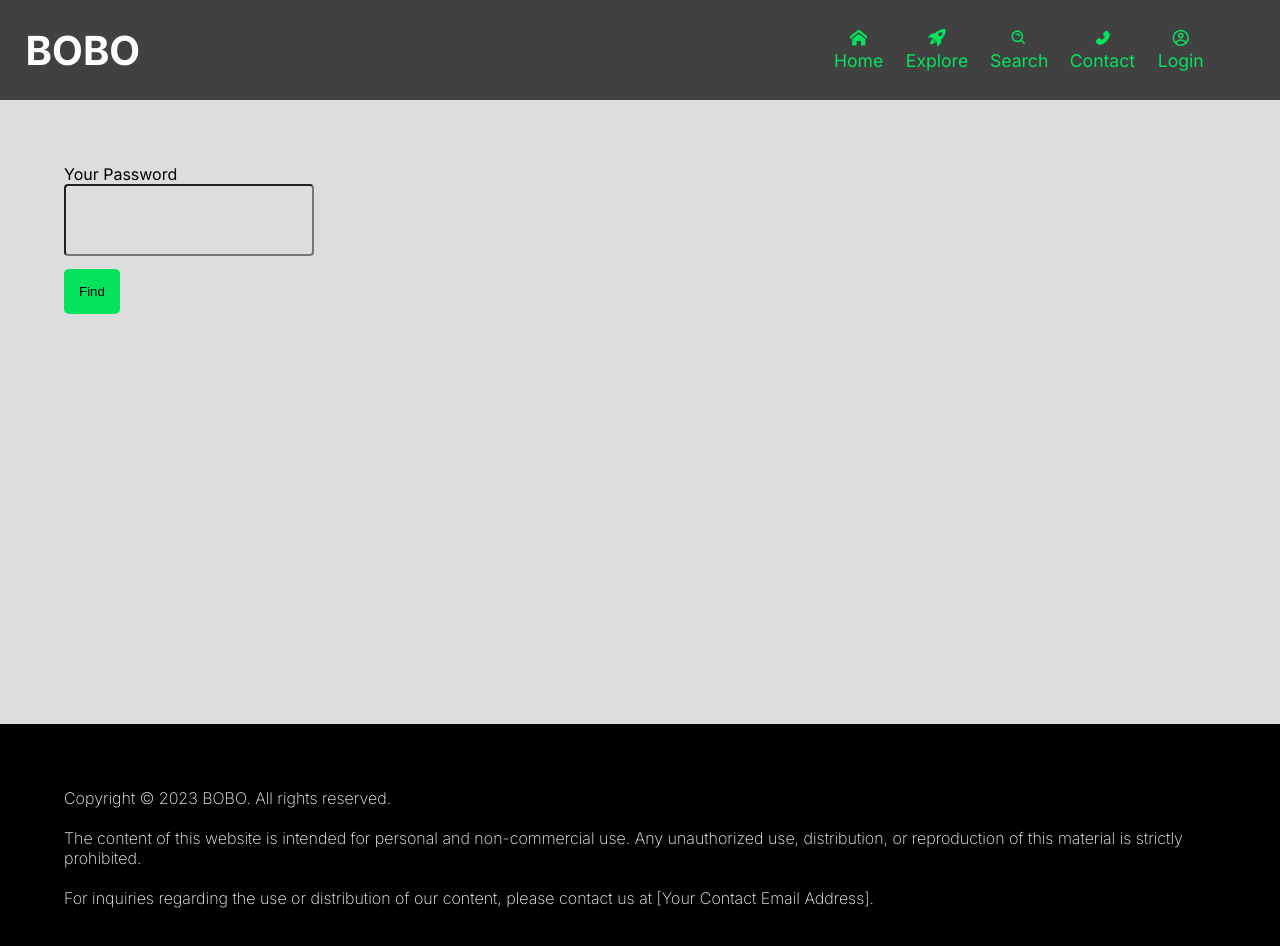
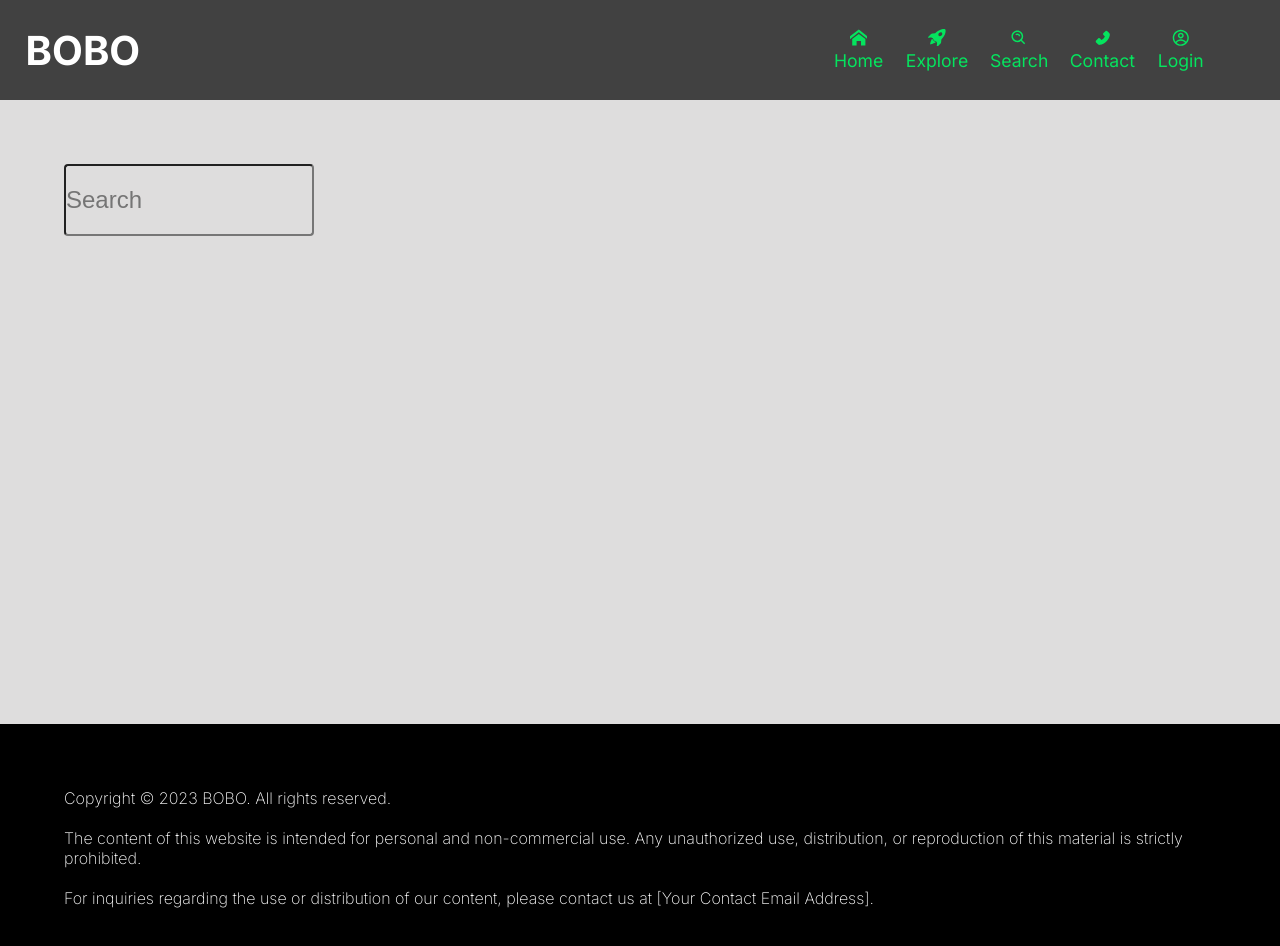
Before and after one commit to NeoDitjoe/Food-shop, a Next.js app: page /search in a window 1280 px wide. Shown: the top 946 px of the page. Built offline with nearby package versions, Linux system fonts and the light colour scheme; no server answers.

Commit message:
installed debounce

```diff
--- a/components/searchbar/search.js
+++ b/components/searchbar/search.js
@@ -1,21 +1,30 @@
 import style from 'styles/search.module.css'
-import { Button } from '../button/button'
+import { useRef } from 'react'
+import { debounce } from 'lodash'
 
 export default function Search(){
+
+    const inputRef = useRef()
+
+    function searchHandler(){
+        console.log(inputRef.current.value)
+    }
+
+    const debounceSearchHandler = debounce(searchHandler, 1500)
+
     return (
         <div>
             <form className={style.form}>
                 <div className={style.formDiv}>
-                    <label htmlFor='search'>Your Password</label>
+                    <label htmlFor='search'></label>
                     <input
                         type='text'
                         id='search'
                         required
+                        placeholder='Search'
+                        ref={inputRef}
+                        onChange={debounceSearchHandler}
                     />
-                </div>
-
-                <div className={style.actions}>
-                    <Button name='Find' />
                 </div>
             </form>
         </div>
--- a/package.json
+++ b/package.json
@@ -18,6 +18,7 @@
     "cookie": "^0.5.0",
     "eslint": "8.50.0",
     "eslint-config-next": "13.5.2",
+    "lodash": "^4.17.21",
     "mongodb": "^6.1.0",
     "next": "^13.5.4",
     "next-auth": "^4.23.1",
```
Also changed, not shown: 1 other file (tests, documents, lock files or other folders).
